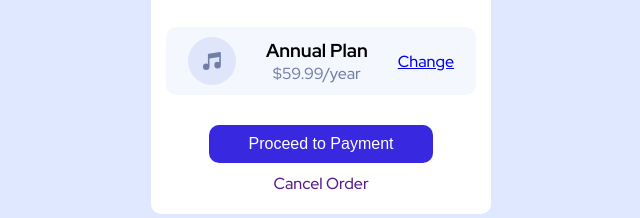
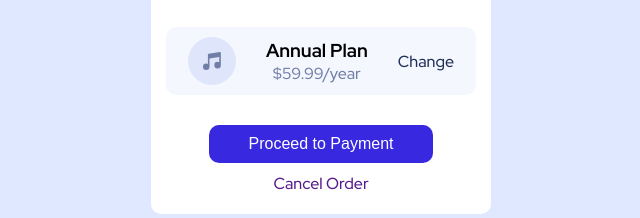
Before and after one commit to bndkn24/order-summary-component, a plain HTML site: page index.html in a window 1280 px wide. In both pictures the pointer is over the link "Change". Shown: the part 383-601 px from the top of the page, 319-959 px from the left. Drawn offline with Linux system fonts and the light colour scheme.

Commit message:
Add active stated

```diff
--- a/index.html
+++ b/index.html
@@ -42,7 +42,7 @@
           <h3>Annual Plan</h3>
           <p>$59.99/year </p>
         </div>
-        <a href="#">Change</a>
+        <a href="#" id="change">Change</a>
       </section>
 
       <button type="submit" id="payment-btn"><p id="payment_para">Proceed to Payment</p></button>
--- a/styles.css
+++ b/styles.css
@@ -60,6 +60,11 @@ p {
   margin: 0 30px;
 }
 
+#change:hover {
+  color: hsl(223, 47%, 23%);
+  text-decoration: none;
+}
+
 #payment-btn {
   background-color: hsl(245, 75%, 52%);
   padding: 10px 40px;
```
